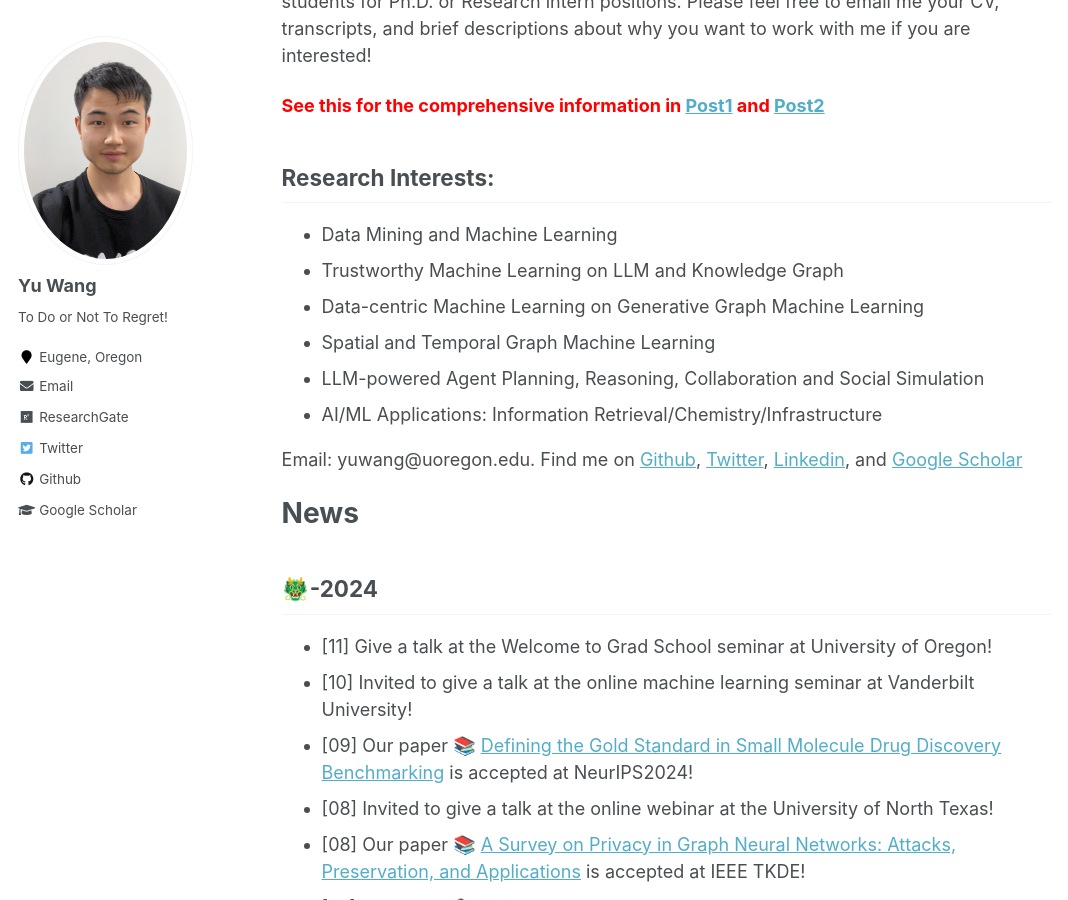
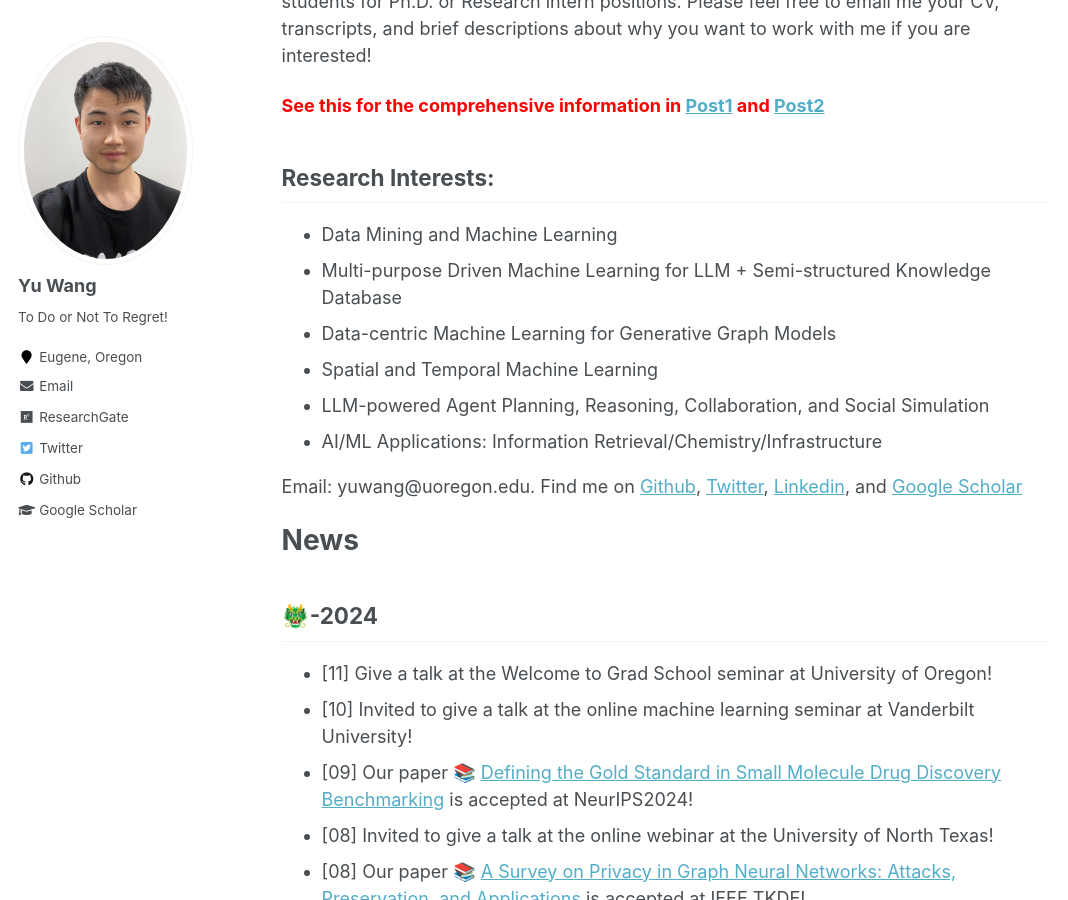
Before and after one commit to yuwang0103/yuwang0103.github.io, a Jekyll site: the page built from _pages/about.md, in a window 1280 px wide and 900 px high, scrolled down 304 px. Shown: the whole window, without its empty margins (0-1068 px from the left). Built offline with Jekyll 4.4.1, drawn with Linux system fonts in a browser that asks for light colours.

Commit message:
Update about.md

```diff
--- a/_pages/about.md
+++ b/_pages/about.md
@@ -18,10 +18,10 @@
 Research Interests:
 ------
 - Data Mining and Machine Learning
-- Trustworthy Machine Learning on LLM and Knowledge Graph
-- Data-centric Machine Learning on Generative Graph Machine Learning
-- Spatial and Temporal Graph Machine Learning
-- LLM-powered Agent Planning, Reasoning, Collaboration and Social Simulation
+- Multi-purpose Driven Machine Learning for LLM + Semi-structured Knowledge Database
+- Data-centric Machine Learning for Generative Graph Models
+- Spatial and Temporal Machine Learning
+- LLM-powered Agent Planning, Reasoning, Collaboration, and Social Simulation
 - AI/ML Applications: Information Retrieval/Chemistry/Infrastructure
 
 Email: yuwang@uoregon.edu. Find me on [Github](https://github.com/yuwvandy), [Twitter](https://twitter.com/yuwang0103), [Linkedin](https://www.linkedin.com/in/yu-wang-63359a196/), and [Google Scholar](https://scholar.google.com/citations?user=XPCmiz4AAAAJ&hl=en)
```
